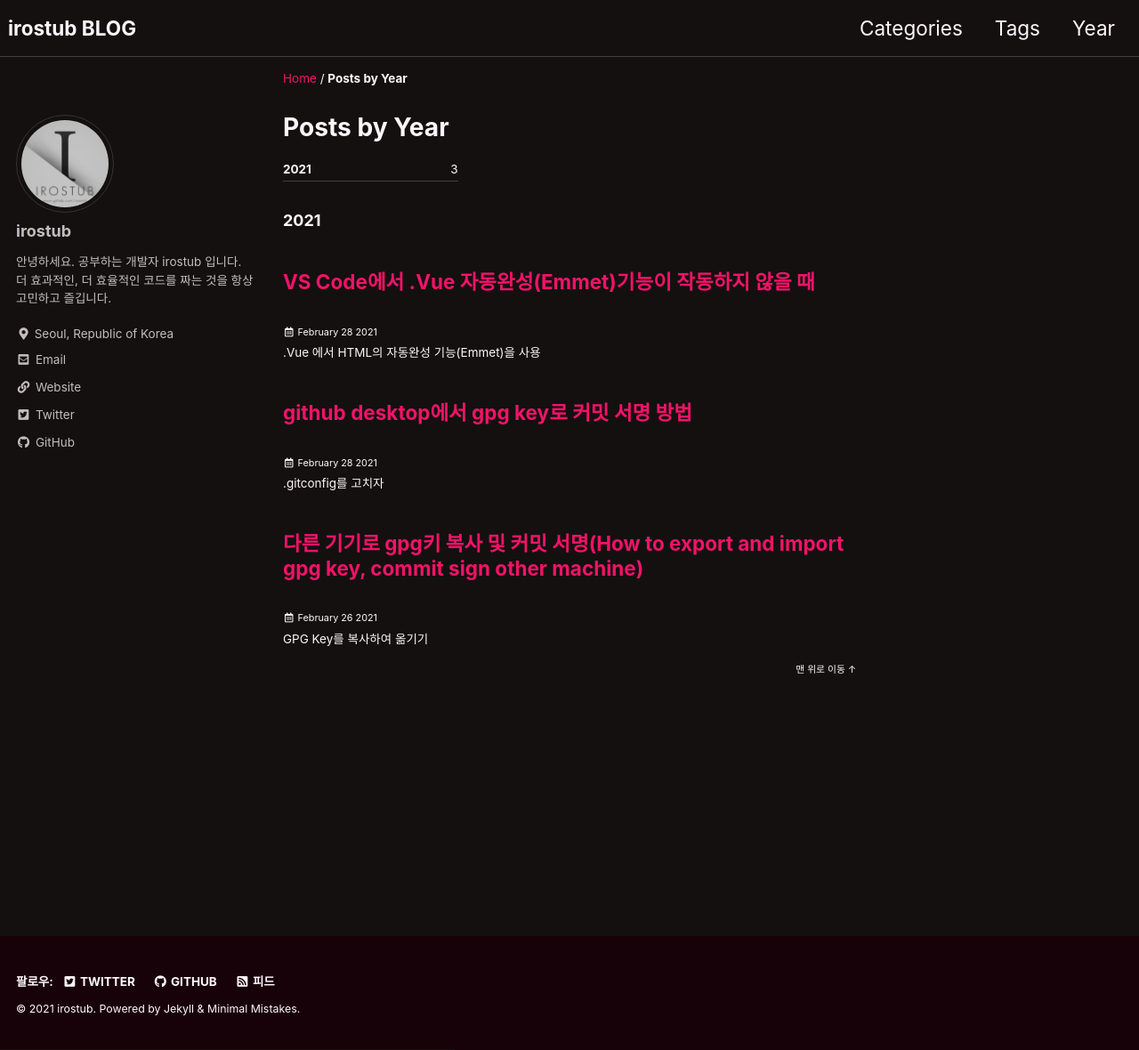
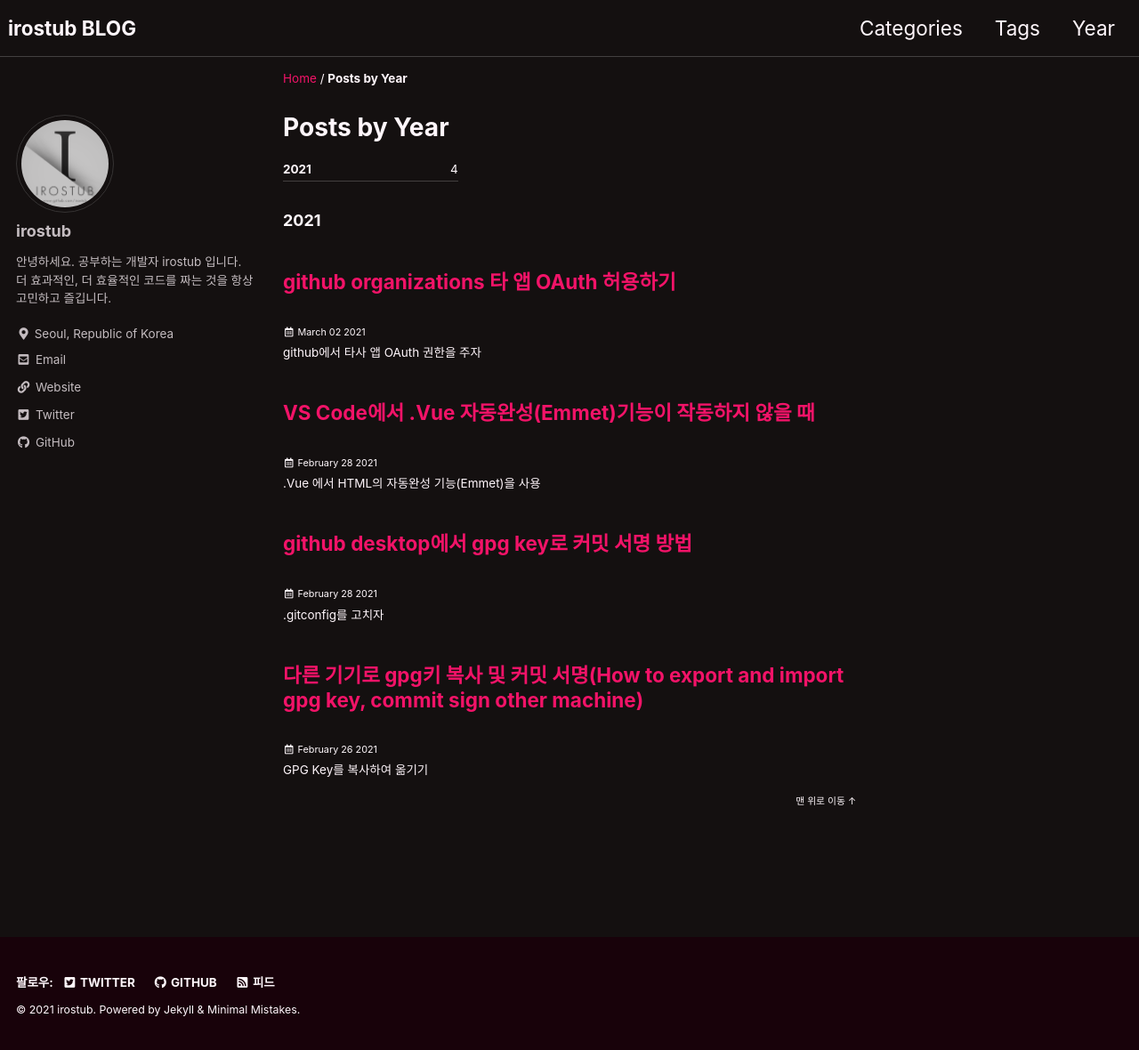
Before and after one commit to irostub/irostub.github.io, a Jekyll site: the page built from _pages/year-archive.md, in a window 1280 px wide and 1180 px high. Shown: the whole window at 89% size. Built offline with Jekyll 4.4.1, drawn with Linux system fonts in a browser that asks for light colours; cached includes are drawn as plain includes; some web fonts are replaced; part of the change alters nothing that is shown.

Commit message:
Add post

````diff
--- a/_config.yml
+++ b/_config.yml
@@ -264,7 +264,7 @@ compress_html:
 defaults:
   # _posts
   - scope:
-      path: "_posts"
+      path: ""
       type: posts
     values:
       layout: single
--- /dev/null
+++ b/_posts/2021-03-02-github-organizations-oauth.md
@@ -0,0 +1,40 @@
+---
+title: github  organizations 타 앱 OAuth 허용하기
+category: information
+tags:
+  - github
+  - intellij
+  - OAuth
+  - organizations
+---
+
+## github에서 타사 앱 OAuth 권한을 주자
+
+### 오류 메세지
+
+```
+emote: Permission to remoteURL denied to something
+```
+
+rainbow-flavor github organizations의 레포지토리 raflix에 intellij IDE에서 repository로 push를 시도했을 때 오류가 일어났다.
+오류는 emote: Permission to remoteURL denied to something 으로 등장했다. 문제의 이유는 간단했지만 해결하는 방법을 몰라서 힘들었다.
+문제가 일어난 **이유는 organizations 를 만들기 전에** 나는 **이미 개인 레파지토리에서 intellij IDE 를 통해** push 하기 위해 **인증**을 했었다. 그 **당시엔 organizations 이 없었**으므로 organizations 은 이 인증이 되어있지 않았다.
+<br>
+
+## 해결 방법
+
+1. github에 로그인한 뒤 계정 쪽을 클릭하고 Settings 을 눌러준다.
+   ![1]({{site.url}}{{site.baseurl}}/assets/images/2021-03-02/1.png){: .align-center .open-new}
+
+2. 왼쪽 사이드 바에서 Applications 메뉴를 찾아 누른다.
+   ![2]({{site.url}}{{site.baseurl}}/assets/images/2021-03-02/2.png){: .align-center .open-new}
+
+3. Authorized OAuth Apps 탭을 누른다.
+   ![3]({{site.url}}{{site.baseurl}}/assets/images/2021-03-02/3.png){: .align-center .open-new}
+
+4. 빨간 박스가 쳐져있는 부분에 자신의 organization 이 보일 것이다. 초록색 동그라미 쳐놓은 곳에 초록색 체크표시 대신 버튼이 있을 것이다. 해당 버튼을 클릭하면 사진과 같이 초록색 체크가 된다. 이제 해당 organization 에 intellij 를 통해 push를 하면 로그인 인증을 진행하게 되고 정상적으로 인증이되며 push가 될 것이다.
+   ![4]({{site.url}}{{site.baseurl}}/assets/images/2021-03-02/4.png){: .align-center .open-new}
+
+## <br>
+
+git bash를 통해서는 push가 잘도 되더라. 하하..
````
Also changed, not shown: assets/images/2021-03-02/1.png (added), assets/images/2021-03-02/2.png (added), assets/images/2021-03-02/3.png (added), assets/images/2021-03-02/4.png (added).
